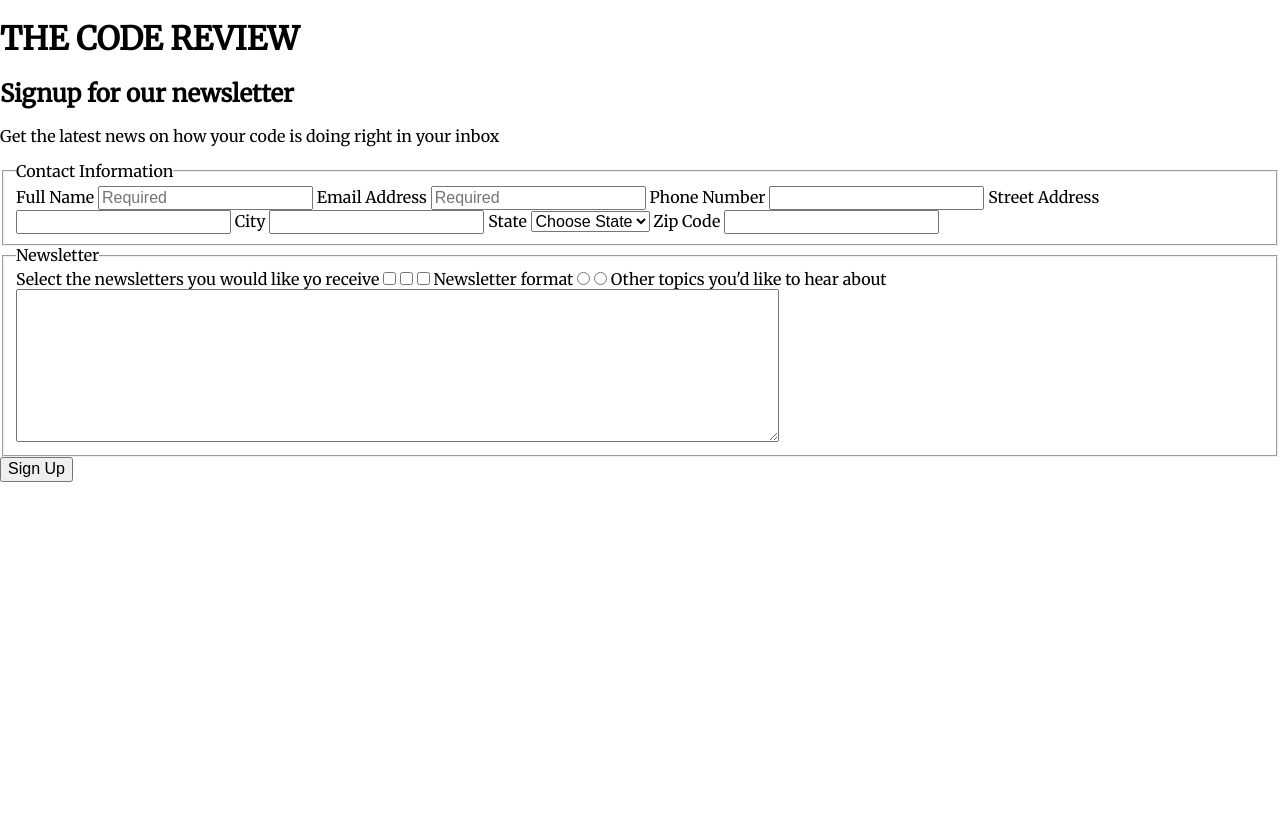
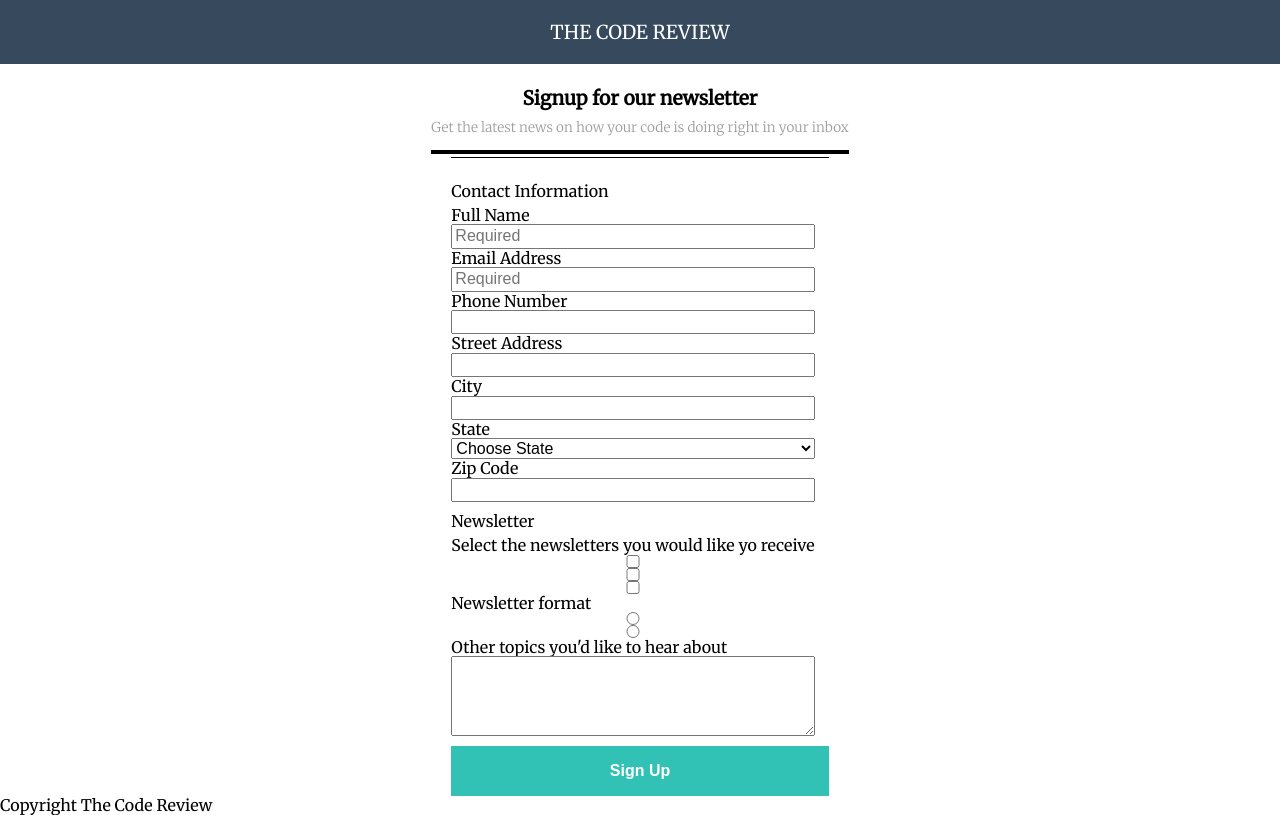
Before and after one commit to 1MartinSafar/techdegree-project-3, a plain HTML site: page index.html in a window 1280 px wide. Drawn offline with Linux system fonts and the light colour scheme.

Commit message:
Styled header and starting forms

```diff
--- a/index.html
+++ b/index.html
@@ -7,7 +7,7 @@
     <link rel="stylesheet" href="normalize.css">
     <link rel="stylesheet" href="styles.css">
     <!-- MOCKUP TEXT FONT -->
-    <link href="https://fonts.googleapis.com/css?family=Merriweather" rel="stylesheet">
+    <link href="https://fonts.googleapis.com/css?family=Merriweather:300,400" rel="stylesheet">
     <!-- STRONG TEXT FONT -->
     <link href="https://fonts.googleapis.com/css?family=Roboto+Slab:700" rel="stylesheet">
   </head>
@@ -28,9 +28,9 @@
         </div>
       </header>
 
-      <main class="forms">
+      <main>
         <!-- FORM -->
-        <form class="" action="index.html" method="post">
+        <form class="forms" action="index.html" method="post">
           <fieldset>
             <legend>Contact Information</legend>
 
@@ -76,7 +76,7 @@
             <input type="radio" name="format" value="Plain text" id="plain-format">
 
             <label for="other">Other topics you'd like to hear about</label>
-            <textarea name="other-topics" rows="8" cols="80" id="other"></textarea>
+            <textarea name="other-topics" rows="4" cols="20" id="other"></textarea>
 
           </fieldset>
 
@@ -86,6 +86,10 @@
         </form>
         <!-- COPYRIGHT -->
       </main>
+
+    <footer>
+      <span class="copyright">Copyright The Code Review</span>
+    </footer>
 
     </div>
 
--- a/styles.css
+++ b/styles.css
@@ -9,10 +9,116 @@ font-family: 'Roboto Slab', serif;
 
 body {
   font-family: 'Merriweather', serif;
+  /*line-height: 1.5em;*/
 }
 
-.wrapper
+/* FLEX CONTAINERS */
+.wrapper,
+.main-header,
+.forms,
+fieldset,
+select,
+.title
  {
   display: flex;
   flex-direction: column;
+  justify-content: center;
 }
+
+/* MAIN STYLES */
+
+h1 {
+  font-weight: normal;
+  font-size: 1.2em;
+}
+
+.title {
+  height: 4em;
+  color: white;
+  background-color: #374a5d;
+  justify-content: center;
+  align-items: center;
+}
+
+.intro {
+  max-width: 90%;
+  align-self: center;
+  border-bottom: solid 4px black;
+  margin-bottom: 0.2em;
+}
+.intro h2 {
+  font-size: 1.2em;
+  text-align: center;
+  margin-top: 1.2em;
+  margin-bottom: 0.5em;
+}
+
+.intro p {
+  color: #9d9d9d;
+  font-size: 0.85em;
+  font-weight: 300;
+  text-align: center;
+  margin-top: 0.75em;
+
+  padding-left: 0;
+  padding-right: 0;
+  margin-left: 0;
+  margin-right: 0;
+
+  line-height: 1.25em;
+  /*min-width: 300px;*/
+}
+
+main {
+  max-width: 90%;
+  align-self: center;
+  border-top: solid 1px black;
+  padding-top: 1.5em;
+}
+
+fieldset {
+  border: none;
+  padding-left: 0;
+  margin-left: 0;
+}
+
+legend {
+
+}
+
+label {
+
+}
+
+input {
+
+}
+
+select {
+
+}
+
+option {
+
+}
+
+#user_zip {
+
+}
+
+textarea {
+
+}
+
+input[type="submit"] {
+  color: white;
+  /* link weight between normal and bold */
+  font-weight: bold;
+  border: none;
+  background-color: #31c2b5;
+  padding: 1em;
+}
+
+.copyright {
+
+}
```
